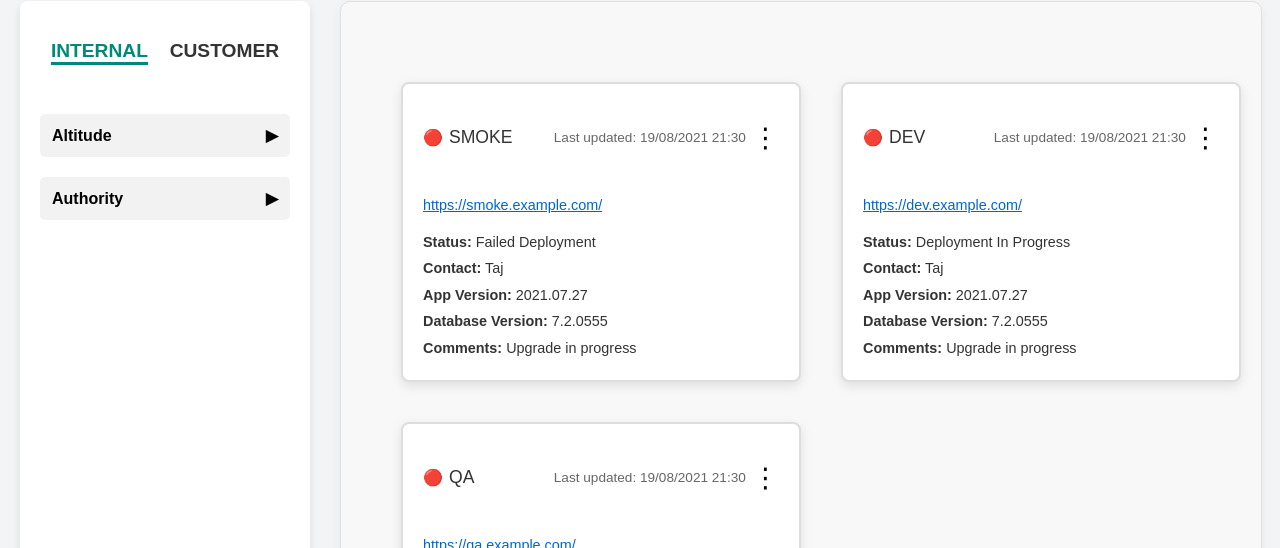
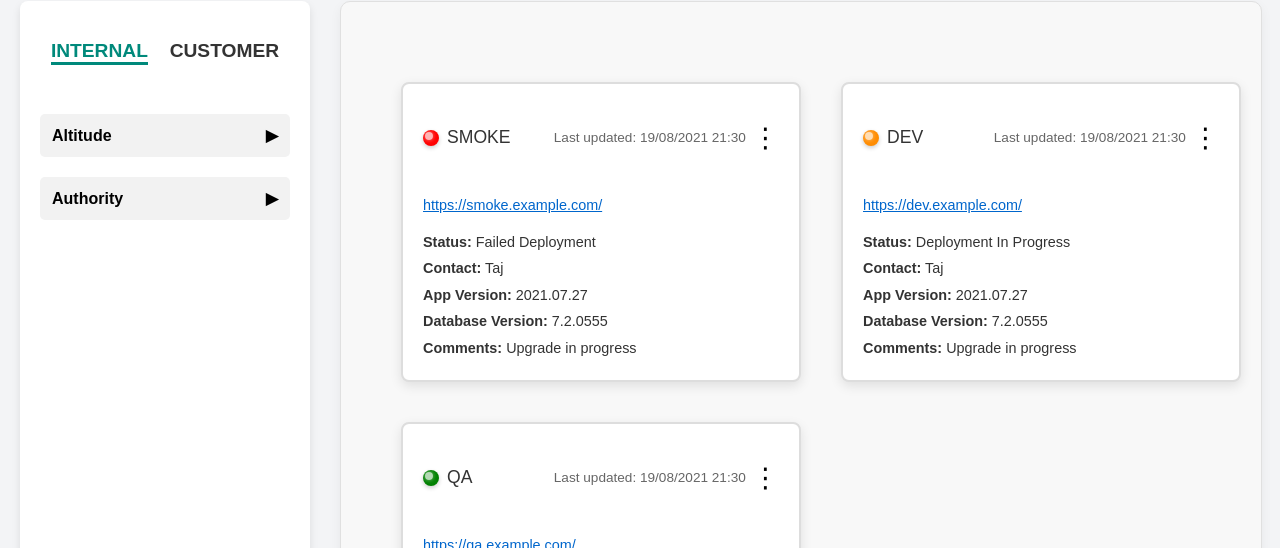
Before and after one commit to Sam123ben/IDP-Integrated-Developer-Platform, a React app in the folder infra_env_dashboard/frontend/: page / in a window 1280 px wide. Shown: the part 174-722 px from the top of the page. Built offline with nearby package versions, Linux system fonts and the light colour scheme.

Commit message:
The balls are now properly set

```diff
--- a/infra_env_dashboard/frontend/src/components/Card.js
+++ b/infra_env_dashboard/frontend/src/components/Card.js
@@ -1,37 +1,32 @@
 // src/components/Card.js
 
-import React, { useState } from "react";
+import React from "react";
 import "../styles/TileContainer.css"; // Import container-specific styles
 import "../styles/Card.css"; // Import card-specific styles
 
 function Card({ name, lastUpdated, status, contact, appVersion, dbVersion, comments, statusClass }) {
-    const [showDropdown, setShowDropdown] = useState(false);
-
-    const toggleDropdown = () => {
-        setShowDropdown(!showDropdown);
-    };
+    // Determine the color of the status indicator based on the status
+    const statusColor =
+        status === "Online" ? "green" :
+        status === "Failed Deployment" ? "red" :
+        status === "Deployment In Progress" ? "#FF8C00" : // Deep orange for better visibility
+        "gray"; // Default color
 
     return (
         <div className={`card ${statusClass} big-card`}>
             <div className="card-header">
                 <div className="card-title-section">
-                    <span className="card-icon">🔴</span>
+                    {/* Apply conditional style for status color */}
+                    <span
+                        className="status-indicator"
+                        style={{ backgroundColor: statusColor }}
+                    ></span>
                     <span className="card-title">{name}</span>
                 </div>
                 <div className="card-updated-section">
                     <span className="card-updated">Last updated: {lastUpdated}</span>
-                    <span className="three-dots" onClick={toggleDropdown}>⋮</span>
+                    <span className="three-dots">⋮</span>
                 </div>
-                {showDropdown && (
-                    <div className="dropdown-menu">
-                        <label>
-                            <input type="checkbox" /> Skip Deployment
-                        </label>
-                        <label>
-                            Update Comments
-                        </label>
-                    </div>
-                )}
             </div>
             <a href="#" className="card-link">{`https://${name.toLowerCase()}.example.com/`}</a>
             <p><strong>Status:</strong> <span className="status-text">{status}</span></p>
--- a/infra_env_dashboard/frontend/src/styles/Card.css
+++ b/infra_env_dashboard/frontend/src/styles/Card.css
@@ -56,6 +56,45 @@
     align-items: center;
     gap: 8px; /* Reduced gap for tighter layout */
     margin-bottom: 8px; /* Adjusted spacing below header */
+}
+
+.status-indicator {
+    width: 16px; /* Size of the ball */
+    height: 16px;
+    border-radius: 50%; /* Makes the icon round */
+    display: inline-block;
+    margin-right: 8px;
+    position: relative;
+    box-shadow: 0 2px 4px rgba(0, 0, 0, 0.2); /* Adds a soft shadow */
+}
+
+/* Green indicator for successful status */
+.status-indicator-green {
+    background: linear-gradient(145deg, #28a745, #66ff66); /* Green gradient for shiny effect */
+}
+
+
+/* Red indicator for unsuccessful status */
+.status-indicator-red {
+    background: linear-gradient(145deg, #dc3545, #ff6666); /* Red gradient for shiny effect */
+}
+
+/* Orange indicator for in-progress status */
+.status-indicator-orange {
+    background: linear-gradient(145deg, #ff8c00, #ffb84d); /* Deep orange gradient for shiny effect */
+}
+
+/* Shiny overlay effect */
+.status-indicator::after {
+    content: '';
+    position: absolute;
+    top: 2px;
+    left: 2px;
+    width: 8px; /* Adjust for a smaller highlight */
+    height: 8px;
+    border-radius: 50%;
+    background: rgba(255, 255, 255, 0.7); /* White overlay for shine */
+    box-shadow: 0 0 4px rgba(255, 255, 255, 0.5); /* Soft glow */
 }
 
 .card-title-section {
@@ -150,6 +189,7 @@
     align-items: stretch;
 }
 
+
 /* Responsive adjustments */
 @media (max-width: 768px) {
     .card-grid {
```
